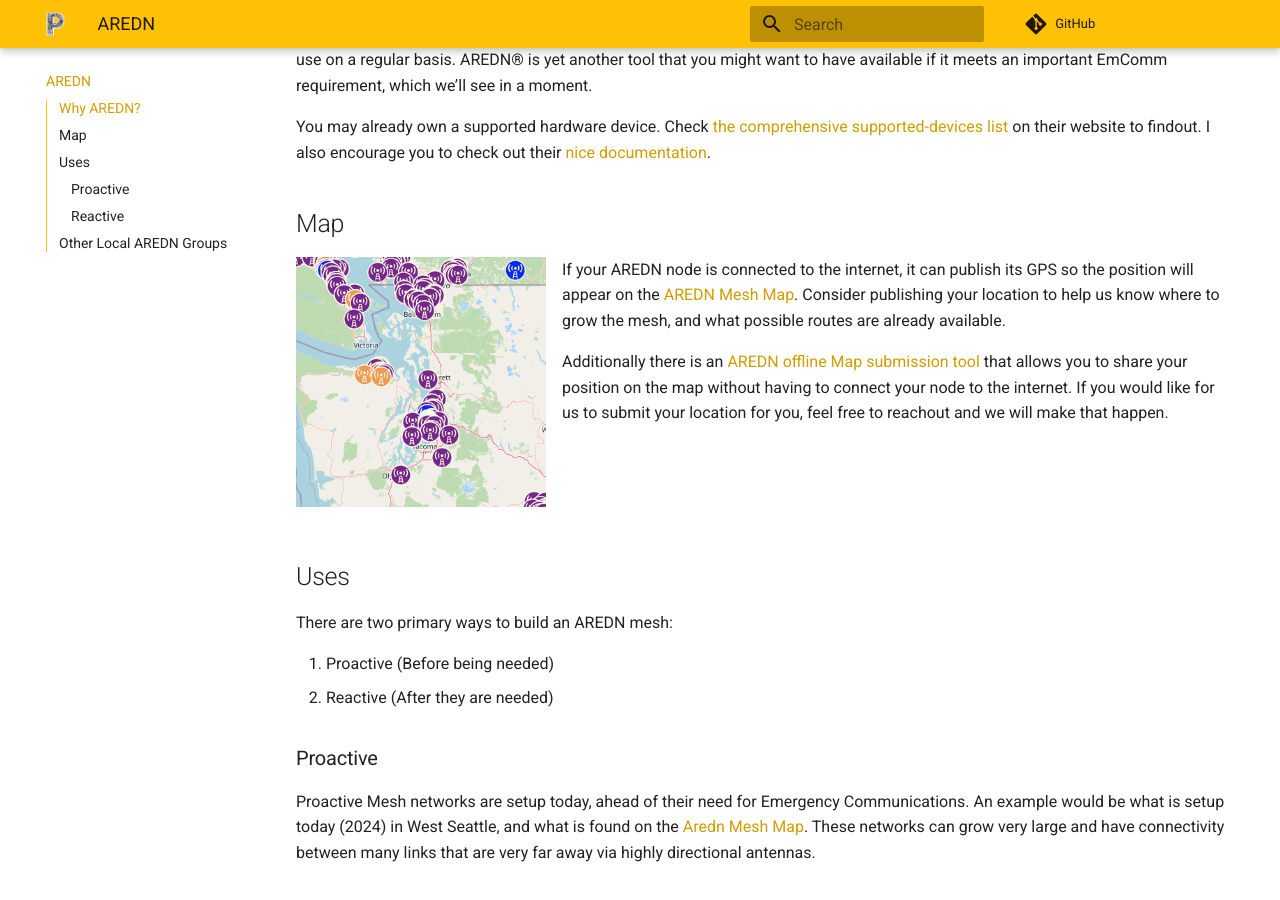
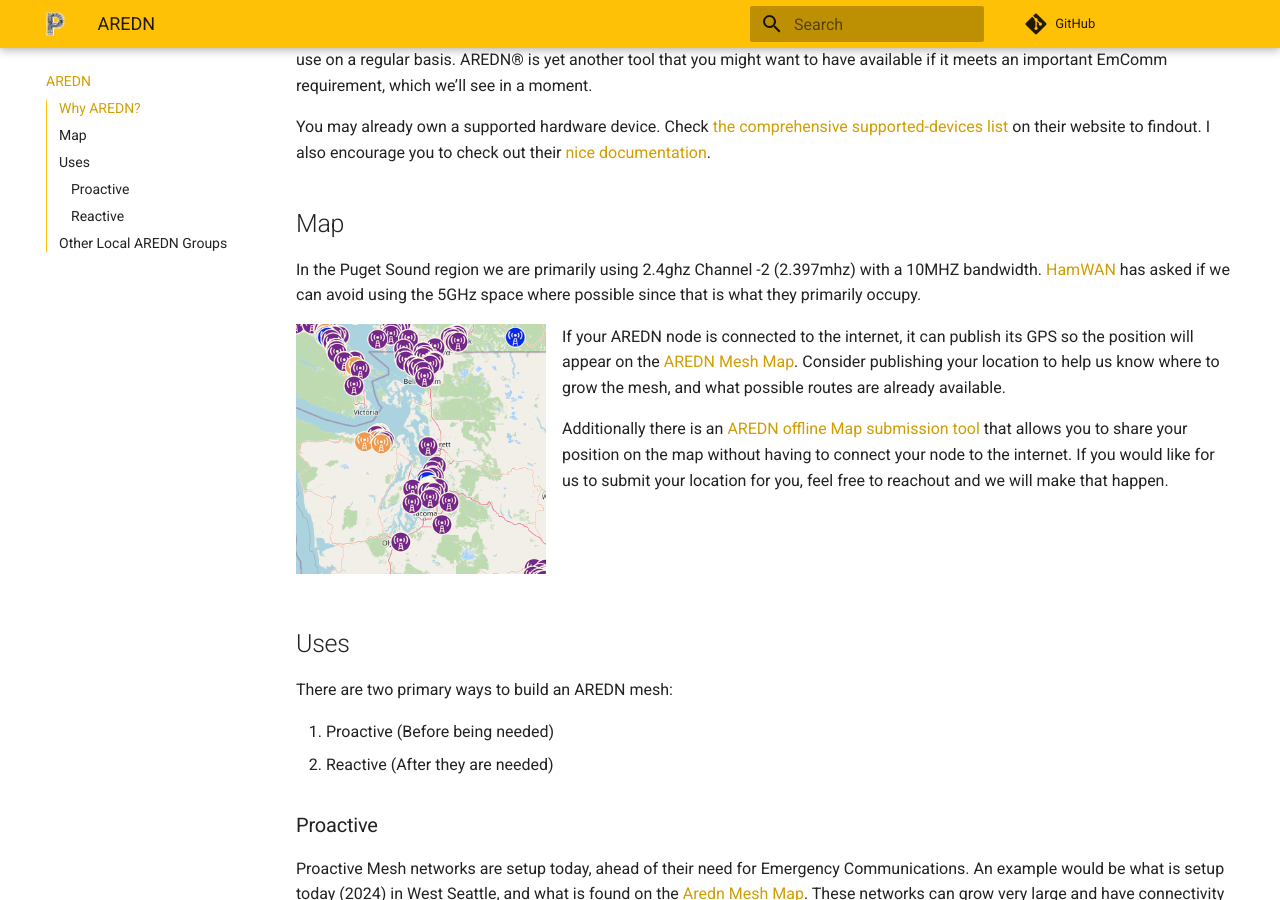
Before and after one commit to pugetmesh/pugetmesh.github.io, an MkDocs documentation site: the page built from docs/aredn/index.md, in a window 1280 px wide and 900 px high, scrolled down 569 px. Built offline with MkDocs 1.6.1 and Material for MkDocs 9.7.7, drawn with Linux system fonts in a browser that asks for light colours; comment, search, counter and statistics services are not loaded.

Commit message:
Adding AREDN frequency information regarding what is used in our area.

```diff
--- a/docs/aredn/index.md
+++ b/docs/aredn/index.md
@@ -14,7 +14,9 @@
 
 ## Map
 
-[![Dave Keogh Meshtastic Map](/media/AREDN_Mesh_Map_Nov2024SS.png){ width="250", align=left }](http://usercontent.arednmesh.org/K/5/K5DLQ/livemap2.html#9/47.5395/-122.3973)
+In the Puget Sound region we are primarily using 2.4ghz Channel -2 (2.397mhz) with a 10MHZ bandwidth. [HamWAN](https://hamwan.org/) has asked if we can avoid using the 5GHz space where possible since that is what they primarily occupy.
+
+[![AREDN Mesh Map](/media/AREDN_Mesh_Map_Nov2024SS.png){ width="250", align=left }](http://usercontent.arednmesh.org/K/5/K5DLQ/livemap2.html#9/47.5395/-122.3973)
 If your AREDN node is connected to the internet, it can publish its GPS so the position will appear on the [AREDN Mesh Map](http://usercontent.arednmesh.org/K/5/K5DLQ/livemap2.html#9/47.5395/-122.3973). Consider publishing your location to help us know where to grow the mesh, and what possible routes are already available.
 
 Additionally there is an [AREDN offline Map submission tool](https://www.arednmesh.org/content/aredn-offline-map-submit-tool-updated) that allows you to share your position on the map without having to connect your node to the internet. If you would like for us to submit your location for you, feel free to reachout and we will make that happen.
```
